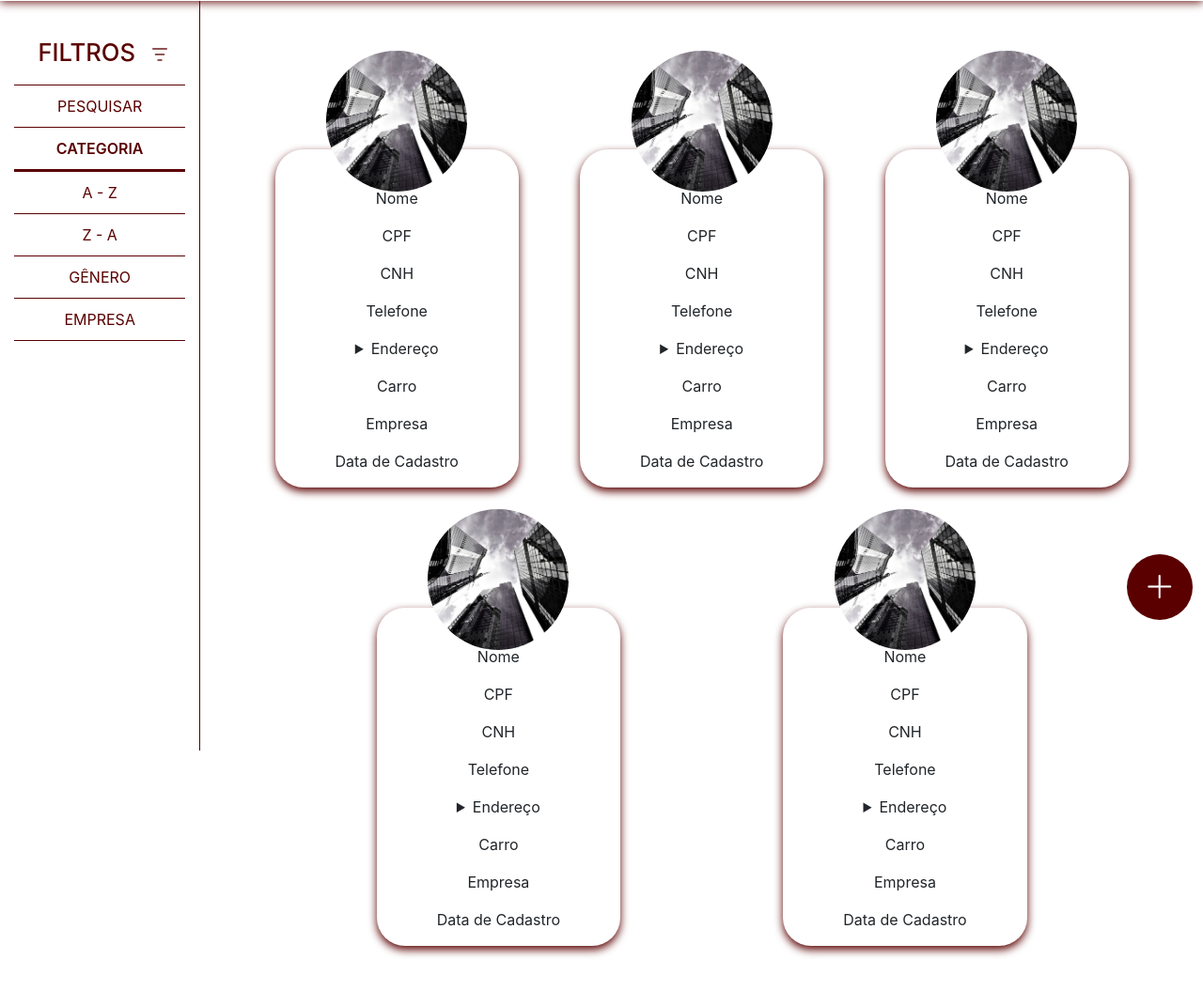
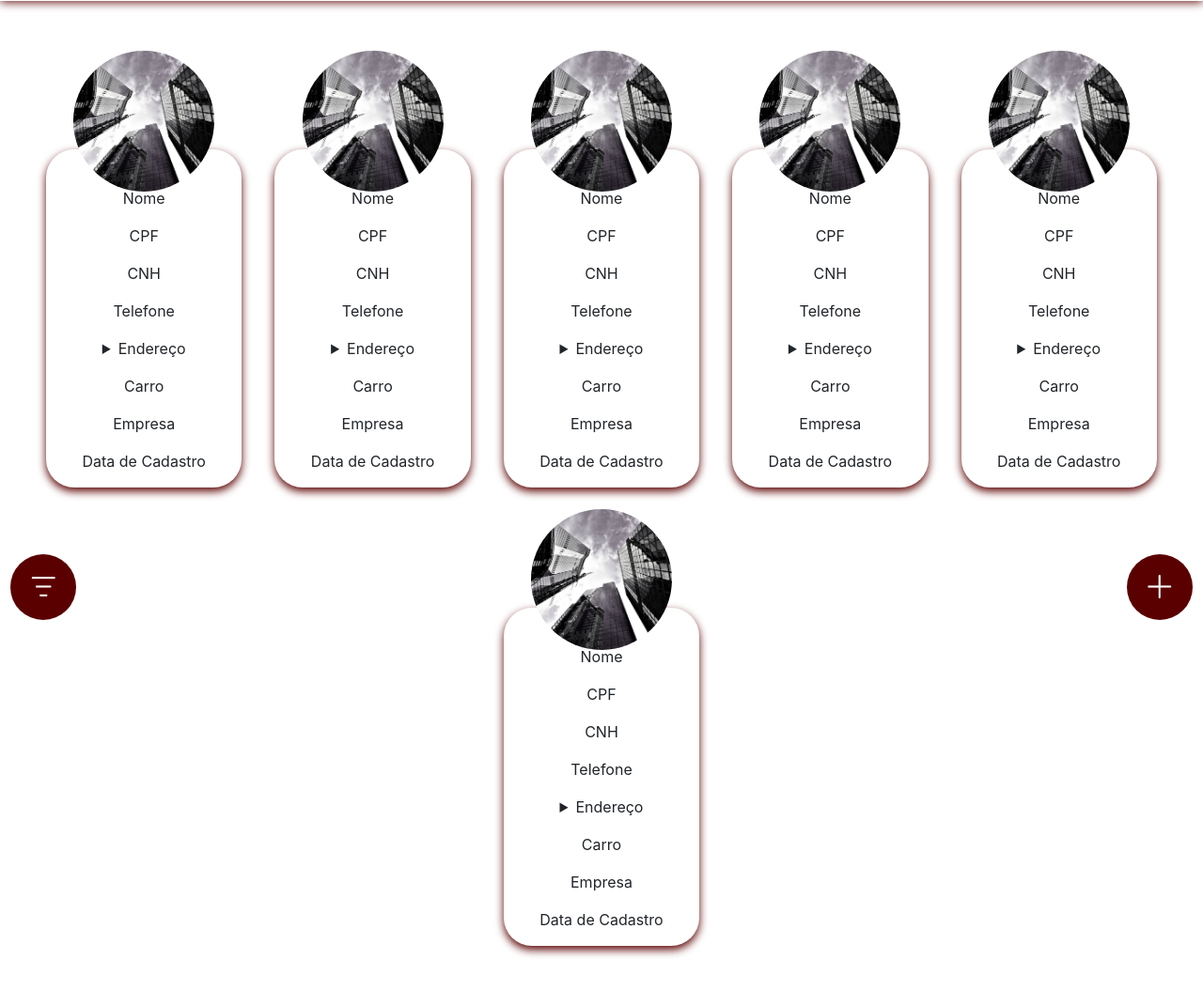
Before and after one commit to felipedegodoy16/projeto01-overdrive, a PHP site: page / in a window 1280 px wide. Shown: the part 129-1200 px from the top of the page at 94% size. Run offline with PHP 8.4, Linux system fonts and the light colour scheme; some libraries are stand-ins or nearby versions.

Commit message:
arrumando aba de filtros

```diff
--- a/_css/style.css
+++ b/_css/style.css
@@ -21,7 +21,7 @@ nav#navbar {
     width: 100%;
     position: fixed;
     box-shadow: 0px .5px 10px var(--red-dark);
-    z-index: 1001;
+    z-index: 1003;
     background-color: #fff;
 }
 
@@ -146,6 +146,9 @@ aside#aside_index {
     flex-direction: column;
     align-items: center;
     border-right: 1px solid var(--red-dark);
+    background: #FFF;
+    transform: translateX(-100%);
+    z-index: 1002;
 }
 
 aside#aside_index div {
@@ -203,9 +206,9 @@ aside#aside_index ul li:hover {
     color: var(--red-dark) !important;
 }
 
-/* Btn adicionar */
+/* Btn adicionar e Btn filtros */
 
-a#btn_adicionar {
+a#btn_adicionar, a#btn_filtros {
     border-radius: 50%;
     width: 70px;
     height: 70px;
@@ -218,13 +221,17 @@ a#btn_adicionar {
     transition: all .3s ease-in-out;
 }
 
-a#btn_adicionar:hover {
+a#btn_filtros {
+    left: .7em;
+}
+
+a#btn_adicionar:hover, a#btn_filtros:hover {
     background-color: var(--red-light);
     text-decoration: none;
     transform: scale(1.1);
 }
 
-i#add_symbol {
+i#add_symbol, i#filter_symbol {
     font-size: 25px;
     font-weight: 900;
 }
--- a/_js/main.js
+++ b/_js/main.js
@@ -35,3 +35,20 @@ function ready() {
         })
     }
 }
+
+function call_filters() {
+    var obj_aside = document.getElementById('aside_index')
+    var obj_filter = document.getElementById('filter_symbol')
+
+    if(obj_filter.classList.contains('fi-rr-bars-filter')){
+        obj_aside.style.transition = 'transform .3s ease-in-out'
+        obj_aside.style.transform = 'translateX(0)'
+        obj_filter.classList.remove('fi-rr-bars-filter')
+        obj_filter.classList.add('fi-rr-x')
+    } else {
+        obj_aside.style.transform = 'translateX(-100%)'
+        obj_filter.classList.add('fi-rr-bars-filter')
+        obj_filter.classList.remove('fi-rr-x')
+    }
+
+}
--- a/index.php
+++ b/index.php
@@ -1,3 +1,10 @@
+<?php
+  $_SESSION['logged'] = true ?? false;
+  if(!$_SESSION['logged']) {
+    header('Location: login.php');
+  }
+?>
+
 <!DOCTYPE html>
 <html lang="pt-br">
   <head>
@@ -35,8 +42,8 @@
       <a href="#">LOGOUT</a>
     </nav>
 
-    <main id="main_index" class="col-sm-10 col-9 center" style="justify-content: space-evenly;">
-      <div class="col-sm-4 col-md-3 center card_user">
+    <main id="main_index" class="col-12 center" style="justify-content: space-evenly;">
+      <div class="col-sm-4 col-md-2 center card_user">
         <img class="img_user_emp" src="_images/fundo.jpeg" alt="Imagem do Usuário ou Empresa">
         <div class="card_user_body">
           <p>ID</p>
@@ -53,7 +60,7 @@
         </div>
       </div>
 
-      <div class="col-sm-4 col-md-3 center card_user">
+      <div class="col-sm-4 col-md-2 center card_user">
         <img class="img_user_emp" src="_images/fundo.jpeg" alt="Imagem do Usuário ou Empresa">
         <div class="card_user_body">
           <p>ID</p>
@@ -70,7 +77,7 @@
         </div>
       </div>
 
-      <div class="col-sm-4 col-md-3 center card_user">
+      <div class="col-sm-4 col-md-2 center card_user">
         <img class="img_user_emp" src="_images/fundo.jpeg" alt="Imagem do Usuário ou Empresa">
         <div class="card_user_body">
           <p>ID</p>
@@ -87,7 +94,7 @@
         </div>
       </div>
 
-      <div class="col-sm-4 col-md-3 center card_user">
+      <div class="col-sm-4 col-md-2 center card_user">
         <img class="img_user_emp" src="_images/fundo.jpeg" alt="Imagem do Usuário ou Empresa">
         <div class="card_user_body">
           <p>ID</p>
@@ -104,7 +111,24 @@
         </div>
       </div>
 
-      <div class="col-sm-4 col-md-3 center card_user">
+      <div class="col-sm-4 col-md-2 center card_user">
+        <img class="img_user_emp" src="_images/fundo.jpeg" alt="Imagem do Usuário ou Empresa">
+        <div class="card_user_body">
+          <p>ID</p>
+          <p>Nome</p>
+          <p>CPF</p>
+          <p>CNH</p>
+          <p>Telefone</p>
+          <details style="margin-bottom: 1em;">
+            <summary>Endereço</summary>
+          </details>
+          <p>Carro</p>
+          <p>Empresa</p>
+          <p>Data de Cadastro</p>
+        </div>
+      </div>
+
+      <div class="col-sm-4 col-md-2 center card_user">
         <img class="img_user_emp" src="_images/fundo.jpeg" alt="Imagem do Usuário ou Empresa">
         <div class="card_user_body">
           <p>ID</p>
@@ -141,6 +165,7 @@
 
     </footer>
 
+    <a href="#" id="btn_filtros" class="center" onclick="call_filters()"><i id="filter_symbol" class="fi fi-rr-bars-filter center"></i></a>
     <a href="#" id="btn_adicionar" class="center"><i id="add_symbol" class="fi fi-rr-plus center"></i></a>
 
     <!-- JavaScript (Opcional) -->
```
Also changed, not shown: login.php (+7 -0 lines).
